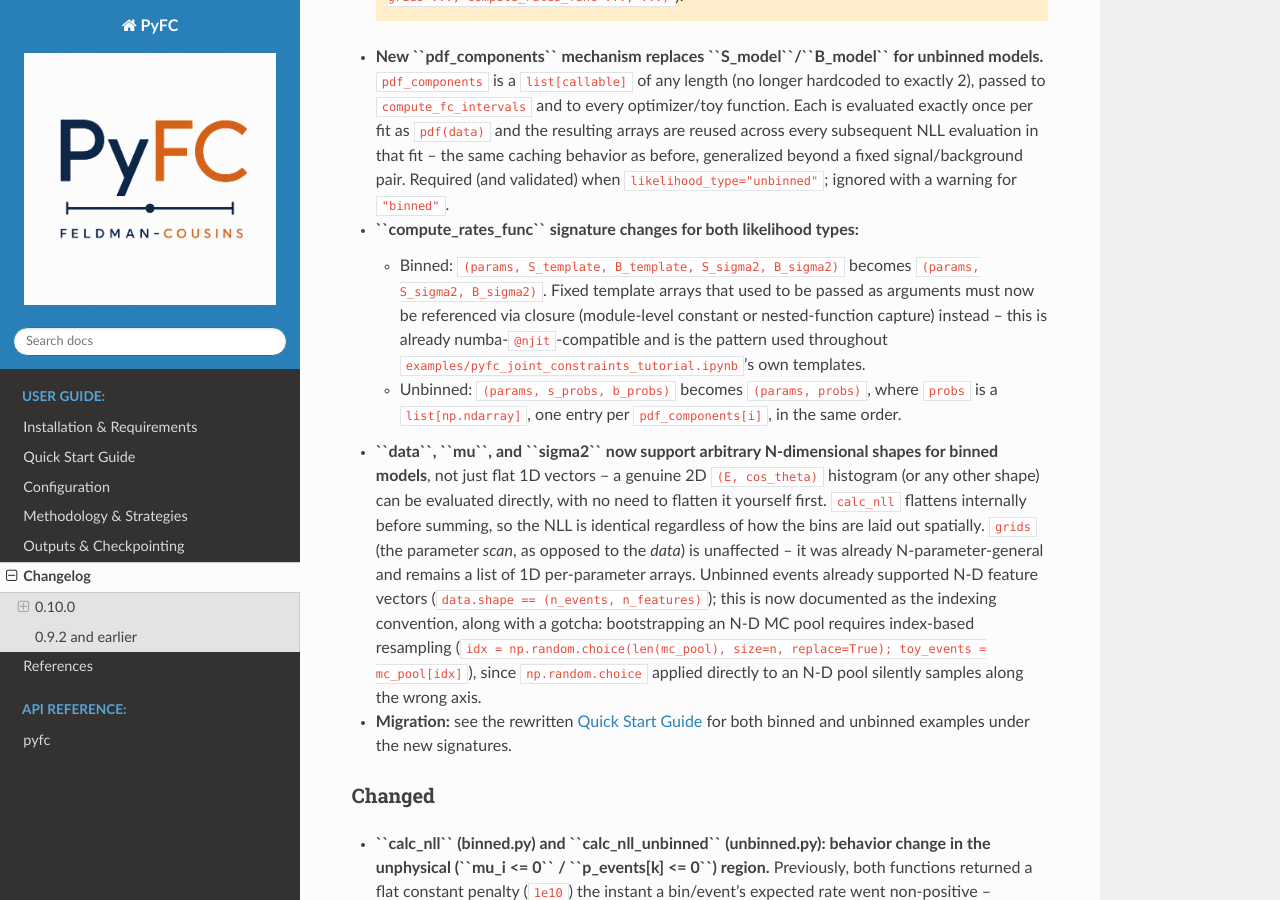
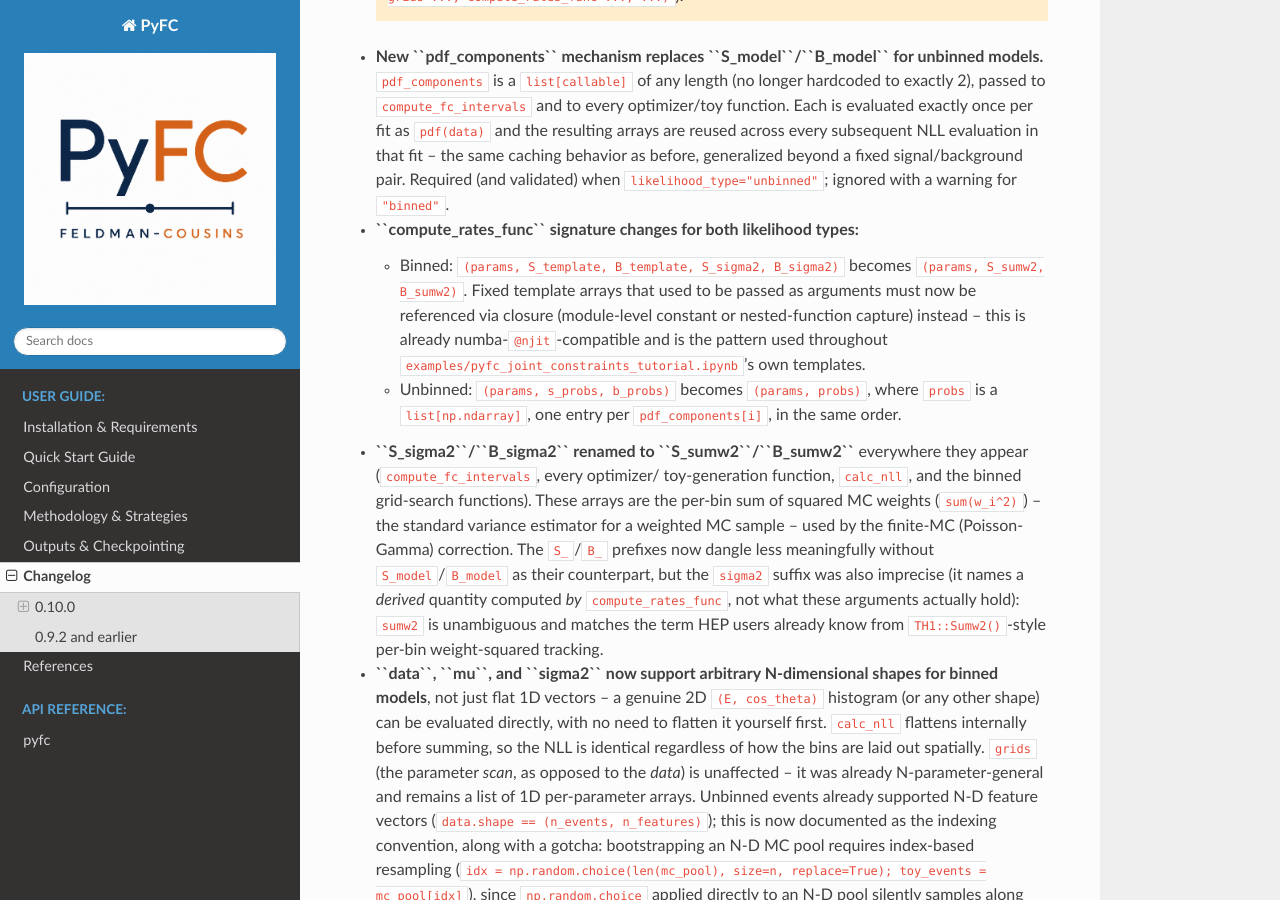
Before and after one commit to mbustama/FeldmanCousins, a Sphinx documentation site: the page built from docs/source/changelog.rst, in a window 1280 px wide and 900 px high, scrolled down 852 px. Built offline with Sphinx 7.4.7 and the Read the Docs theme 3.1.0, drawn with Linux system fonts in a browser that asks for light colours.

Commit message:
Rename S_sigma2/B_sigma2 to S_sumw2/B_sumw2
These per-bin arrays hold the sum of squared MC weights (sum(w_i^2)) --
the standard variance estimator for a weighted MC sample, used by the
finite-MC (Poisson-Gamma) correction. "sigma2" was an imprecise name:
it's also what compute_rates_func's *returned* variance is called
(a different, derived quantity), and now that S_model/B_model are gone
the S_/B_ prefixes had nothing else tying them to "this is template
data" -- sumw2 is unambiguous and matches the term HEP users already
know from ROOT's TH1::Sumw2().

Renamed everywhere the argument appears: compute_fc_intervals, all six
optimizer functions, generate_and_fit_toys_python, calc_nll, and the
binned grid-search/toy functions, plus the affected tests, docs, README,
and the xbranch_compare harness's new-API script (its old-API script
intentionally keeps S_sigma2/B_sigma2, since that's `dev`'s actual,
unchanged API). Internal derived-variance locals (`sigma2`, `mu`) inside
compute_rates_func implementations are untouched -- they're a distinct
quantity from the sumw2 inputs.

Verified: full test suite green (44/44), cross-branch harness zero
mismatches, pyfc_joint_constraints_tutorial.ipynb re-executed with the
same narrative as before the rename.

Part of the S_model/B_model removal refactor on dev-no-templates.

```diff
--- a/docs/source/changelog.rst
+++ b/docs/source/changelog.rst
@@ -49,7 +49,7 @@ BREAKING CHANGES
 * **``compute_rates_func`` signature changes for both likelihood types:**
 
   * Binned: ``(params, S_template, B_template, S_sigma2, B_sigma2)``
-    becomes ``(params, S_sigma2, B_sigma2)``. Fixed template arrays that
+    becomes ``(params, S_sumw2, B_sumw2)``. Fixed template arrays that
     used to be passed as arguments must now be referenced via closure
     (module-level constant or nested-function capture) instead -- this is
     already numba-``@njit``-compatible and is the pattern used throughout
@@ -57,6 +57,18 @@ BREAKING CHANGES
   * Unbinned: ``(params, s_probs, b_probs)`` becomes ``(params, probs)``,
     where ``probs`` is a ``list[np.ndarray]``, one entry per
     ``pdf_components[i]``, in the same order.
+* **``S_sigma2``/``B_sigma2`` renamed to ``S_sumw2``/``B_sumw2``**
+  everywhere they appear (``compute_fc_intervals``, every optimizer/
+  toy-generation function, ``calc_nll``, and the binned grid-search
+  functions). These arrays are the per-bin sum of squared MC weights
+  (``sum(w_i^2)``) -- the standard variance estimator for a weighted MC
+  sample -- used by the finite-MC (Poisson-Gamma) correction. The
+  ``S_``/``B_`` prefixes now dangle less meaningfully without
+  ``S_model``/``B_model`` as their counterpart, but the ``sigma2`` suffix
+  was also imprecise (it names a *derived* quantity computed *by*
+  ``compute_rates_func``, not what these arguments actually hold):
+  ``sumw2`` is unambiguous and matches the term HEP users already know
+  from ``TH1::Sumw2()``-style per-bin weight-squared tracking.
 * **``data``, ``mu``, and ``sigma2`` now support arbitrary N-dimensional
   shapes for binned models**, not just flat 1D vectors -- a genuine 2D
   ``(E, cos_theta)`` histogram (or any other shape) can be evaluated
--- a/docs/source/quickstart.rst
+++ b/docs/source/quickstart.rst
@@ -24,10 +24,10 @@ For a binned analysis, fixed templates are ordinary NumPy arrays referenced via
 
    # B) Define the physics mapper function
    @njit(fastmath=True, nogil=True)
-   def my_compute_rates_binned(params, S_sigma2, B_sigma2):
+   def my_compute_rates_binned(params, S_sumw2, B_sumw2):
        """ Maps parameters to expected counts (mu) and simulated variances (sigma2). """
        mu = (params[0] * params[1]) * S_template + params[2] * B_template
-       sigma2 = ((params[0] * params[1])**2) * S_sigma2 + (params[2]**2) * B_sigma2
+       sigma2 = ((params[0] * params[1])**2) * S_sumw2 + (params[2]**2) * B_sumw2
        return mu, sigma2
 
    # C) Setup Data and Grids
```
Also changed, not shown: CHANGELOG.md (+12 -1 lines), README.md (+2 -2 lines), 13 other files.
